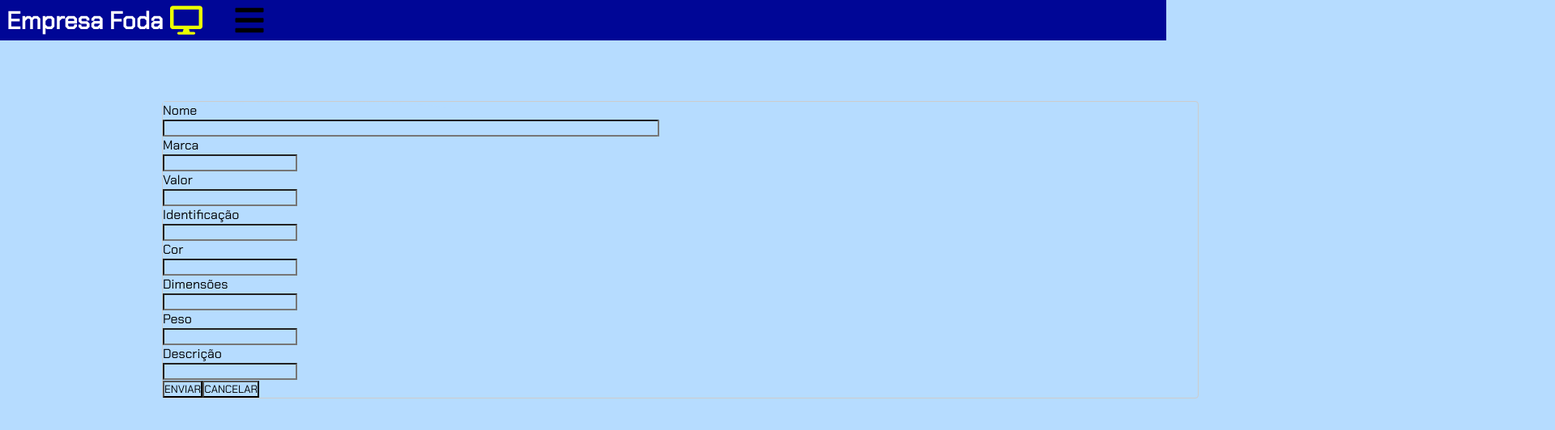
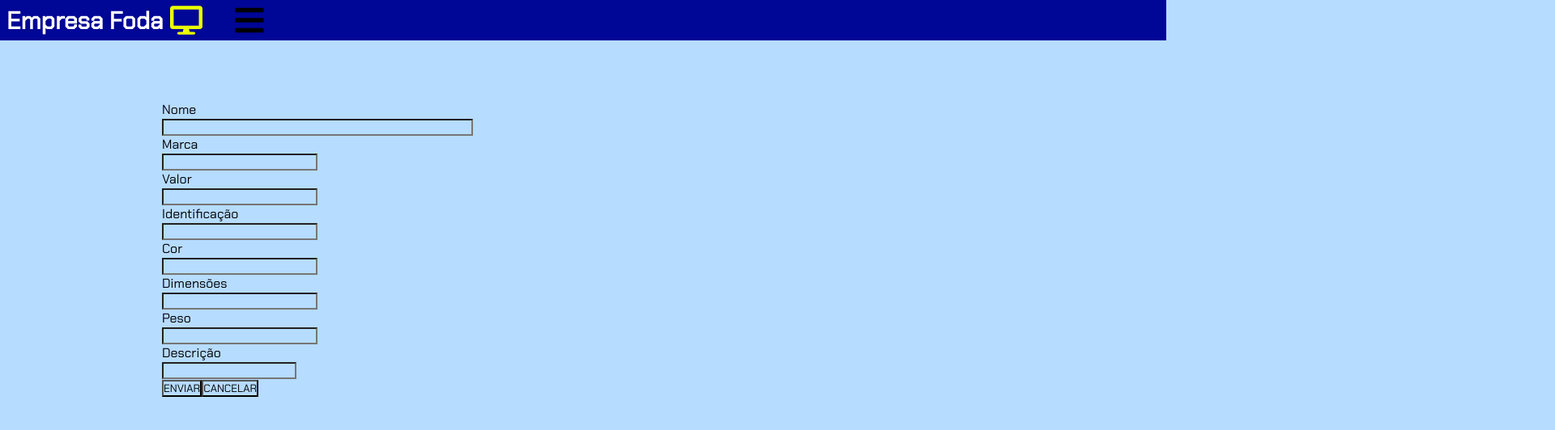
Before and after one commit to Maykelsilva98/adm_loja_informatica, a React (Vite) app: page /formulario in a window 1280 px wide. Shown: the top 532 px of the page at 81% size, 1920 px wide, since content can reach past the window. Built offline with nearby package versions, Linux system fonts and the light colour scheme.

Commit message:
tentei arrumar os formularios

```diff
--- a/src/Pages/Formulario/Formulario.jsx
+++ b/src/Pages/Formulario/Formulario.jsx
@@ -9,40 +9,42 @@ const Formulario = () => {
         <div className={style.Nome}>
         <label  for="nome">Nome</label>
         <br></br>
-        <input style={{width: '160%' , borderRadius: '2%'}} type="text" id="nome" name="nome"></input>
+        <input style={{width: '30%' , borderRadius: ''}} type="text" id="nome" name="nome"></input>
         <br></br>
         </div>
 
-
-        <label for="marca">Marca</label>
+        <div className={style.seis}>
+          <label for="marca">Marca</label>
         <br></br>
-        <input type="text" id="marca" name="marca"></input>
+        <input style={{width: '10%' , borderRadius: ''}} type="text" id="marca" name="marca"></input>
         <br></br>
 
         <label for="valor">Valor</label>
         <br></br>
-        <input type="number" id="valor" name="valor"></input>
+        <input style={{width: '10%' , borderRadius: ''}}type="number" id="valor" name="valor"></input>
         <br></br>
 
         <label for="ID">Identificação</label>
         <br></br>
-        <input type="number" id="ID" name="ID"></input>
+        <input style={{width: '10%' , borderRadius: ''}}type="number" id="ID" name="ID"></input>
         <br></br>
 
         <label for="cor">Cor</label>
         <br></br>
-        <input type="text" id="cor" name="cor"></input>
+        <input style={{width: '10%' , borderRadius: ''}}type="text" id="cor" name="cor"></input>
         <br></br>
 
         <label for="dimensões">Dimensões</label>
         <br></br>
-        <input type="text" id="dimensões" name="dimensões"></input>
+        <input style={{width: '10%' , borderRadius: ''}}type="text" id="dimensões" name="dimensões"></input>
         <br></br>
 
         <label for="peso">Peso</label>
         <br></br>
-        <input type="text" id="peso" name="peso"></input>
+        <input style={{width: '10%' , borderRadius: ''}}type="text" id="peso" name="peso"></input>
         <br></br>
+   </div>
+
 
         <label for="descrição">Descrição</label>
         <br></br>
--- a/src/Pages/Formulario/Formulario.module.css
+++ b/src/Pages/Formulario/Formulario.module.css
@@ -10,14 +10,14 @@
 
   margin: 125px 200px;
   display: inline-block;
+/*
   border: 1px solid #ccc;
   border-radius: 4px;
-  box-sizing: border-box;
+  box-sizing: border-box; */
 
 
 }
 
-.Nome {
-    width: 30%;
-    border-radius: 40%;
+.seis {
+  width: 150%
 }
```
